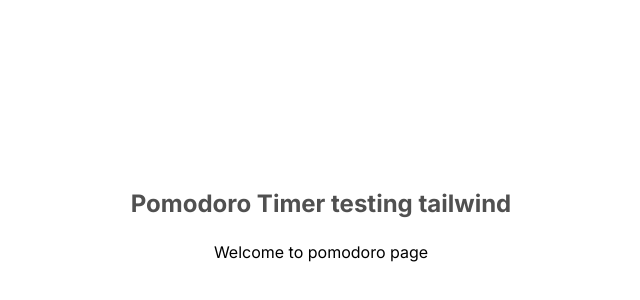
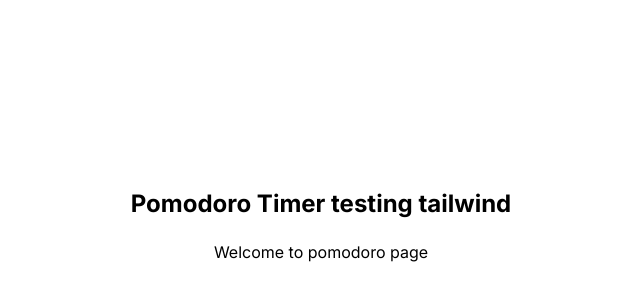
Before and after one commit to jotadagostin/pomodoroTimer, a React (Vite) app in the folder pomodoro/: page / in a window 1280 px wide. Shown: the part 174-474 px from the top of the page, without its empty margins (319-959 px from the left). Built offline with nearby package versions, Linux system fonts and the light colour scheme.

Commit message:
settings index.css
theme(roots): colors and font

```diff
--- a/pomodoro/src/index.css
+++ b/pomodoro/src/index.css
@@ -4,10 +4,45 @@
   /* fonts:  */
   --default-font-family: "Inter", sans-serif;
 
-  /* color text(dark): */
+  /* color: text(dark): */
   --text-primary: #a0ccff;
   --text-default: #efefef;
   --text-hint: #919498;
   --text-default-inverse: #232931;
   --text-hint-inverse: #505050;
+
+  /* color: Bg(dark): */
+  --bg-primary: #0075ff;
+  --bg-default: #232931;
+  --bg-paper: #3d3e42;
+  --bg-default-inverse: #fefefe;
+  --bg-paper-inverse: #f1f1f1;
+  --bg-paper-inverse-interactive: #d2d2d2;
+
+  /* color: Border(dark): */
+
+  --border-default: #efefef;
+  --border-hint: #afb3b7;
+  --border-subtitle: #3d3e42;
+
+  /* color: text(light): */
+  --text-primary: #e39685;
+  --text-default: #efefef;
+  --text-hint: #919498;
+  --text-default-inverse: #232931;
+  --text-hint-inverse: ##505050;
+
+  /* color: Bg(light): */
+  --bg-primary: #0075ff;
+  --bg-default: #232931;
+  --bg-paper: #3d3e42;
+  --bg-default-inverse: #fefefe;
+  --bg-paper-inverse: #f1f1f1;
+  --bg-paper-inverse-interactive: #d2d2d2;
+
+  /* color: Border(dark): */
+
+  --border-default: #efefef;
+  --border-hint: ##afb3b7;
+  --border-subtitle: ##3d3e42;
 }
```
Also changed, not shown: 1 other file (tests, documents, lock files or other folders).
